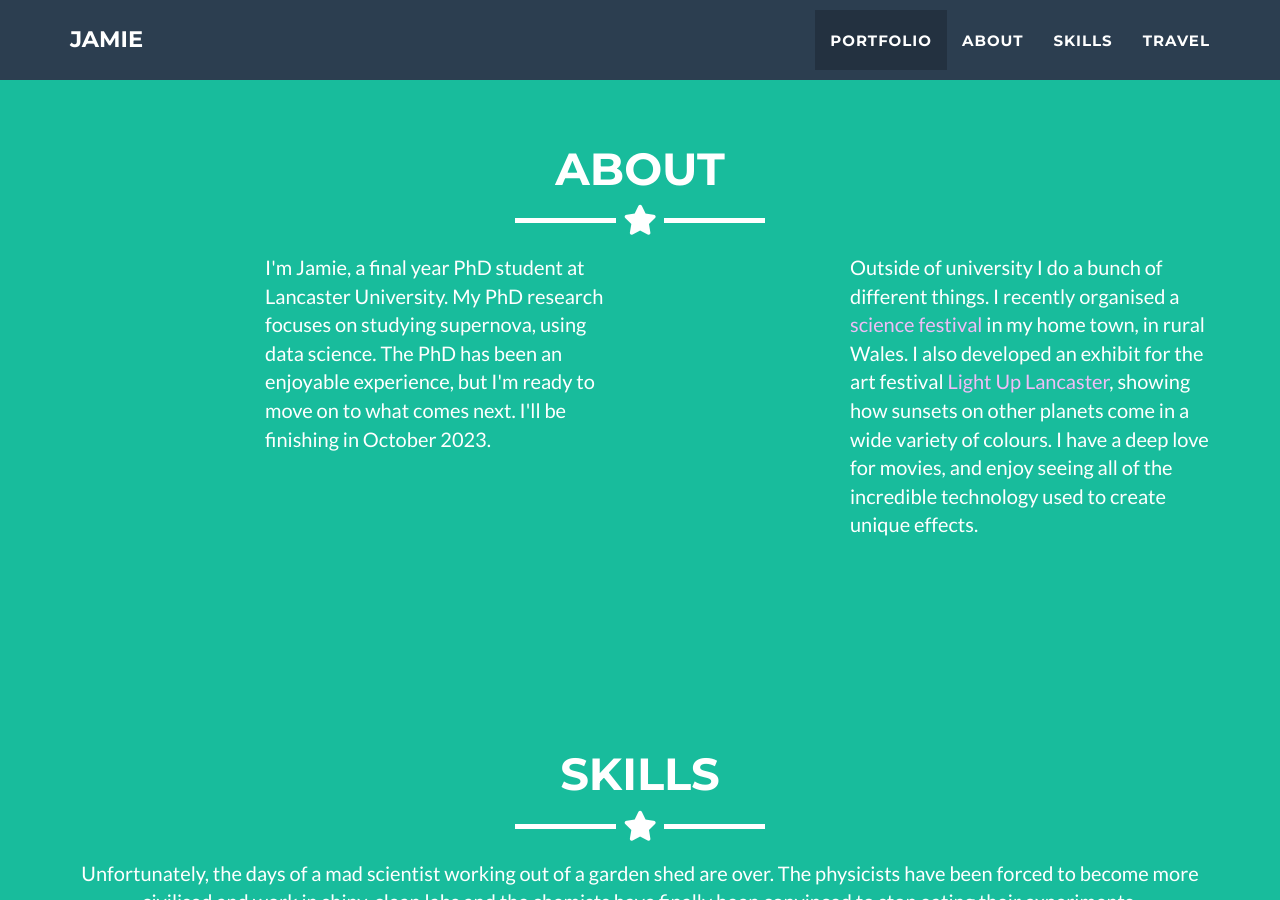
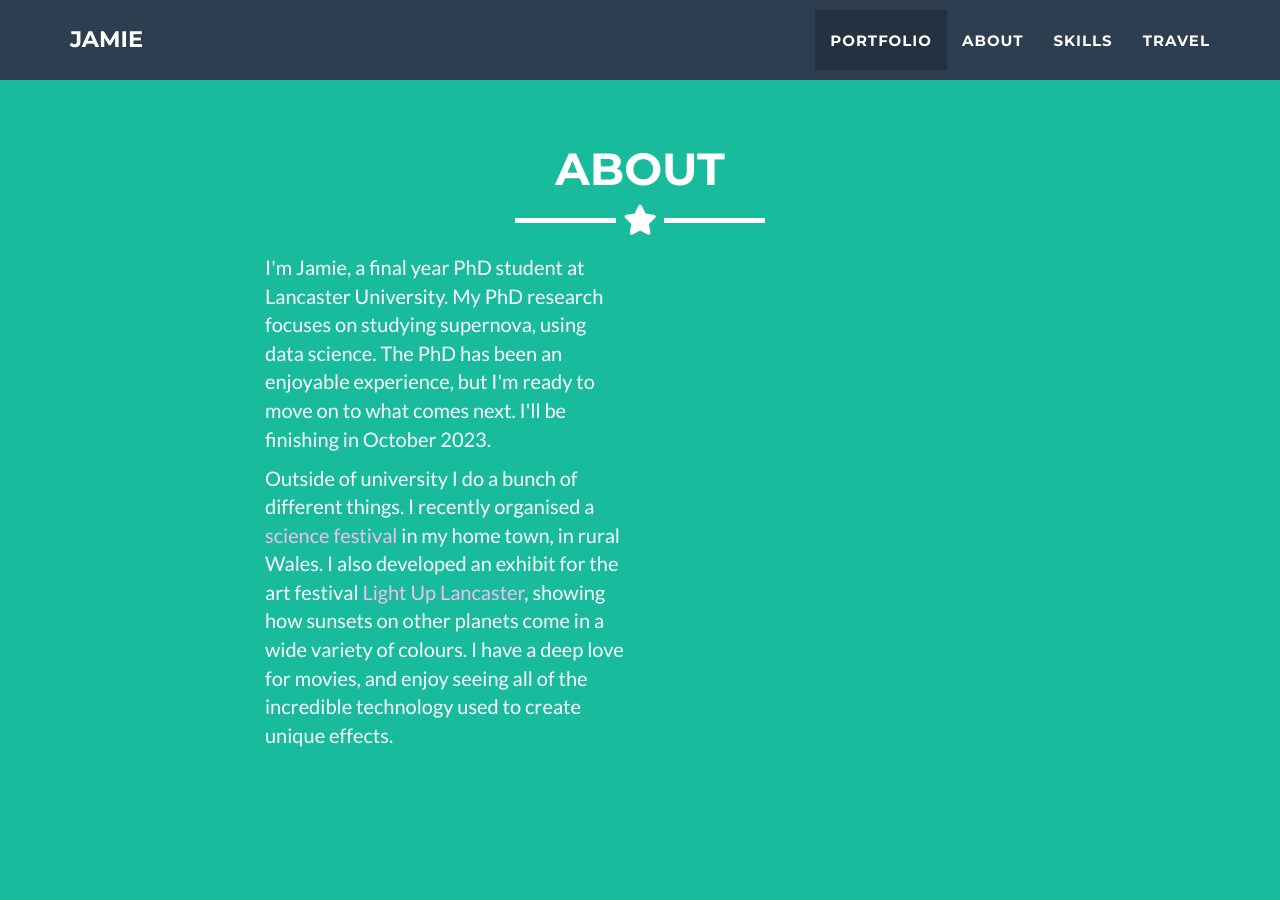
Before and after one commit to jamiedumayne/jamiedumayne.github.io, a Jekyll site: the page built from _posts/2014-07-18-project-1.markdown, in a window 1280 px wide and 900 px high, scrolled down 1628 px. Built offline with Jekyll 4.4.1, drawn with Linux system fonts in a browser that asks for light colours.

Commit message:
Update about.html

```diff
--- a/_includes/about.html
+++ b/_includes/about.html
@@ -10,8 +10,6 @@
     <div class="row">
       <div class="col-lg-4 col-lg-offset-2">
         <p>I'm Jamie, a final year PhD student at Lancaster University. My PhD research focuses on studying supernova, using data science. The PhD has been an enjoyable experience, but I'm ready to move on to what comes next. I'll be finishing in October 2023.</p>
-      </div>
-      <div class="col-lg-4 col-lg-offset-2">
         <p>Outside of university I do a bunch of different things. I recently organised a <a href="https://www.instagram.com/p/Ciu7TJus1Ff/" target=_blank> science festival</a> in my home town, in rural Wales. I also developed an exhibit for the art festival <a href="https://www.lightuplancaster.co.uk/artworks/kaleidoscope-of-sunsets/" target=_blank>Light Up Lancaster</a>, showing how sunsets on other planets come in a wide variety of colours. I have a deep love for movies, and enjoy seeing all of the incredible technology used to create unique effects.</p>
       </div>
     </div>
```
